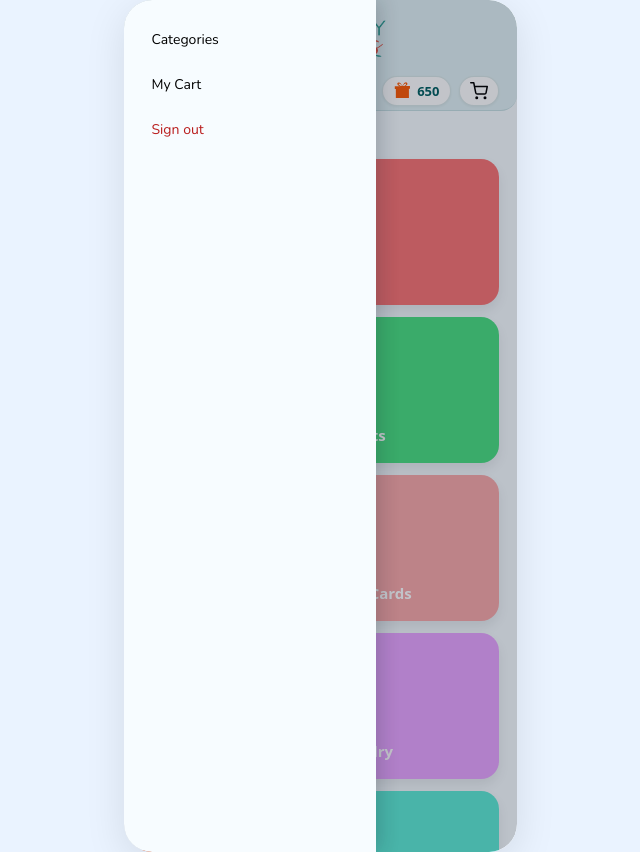
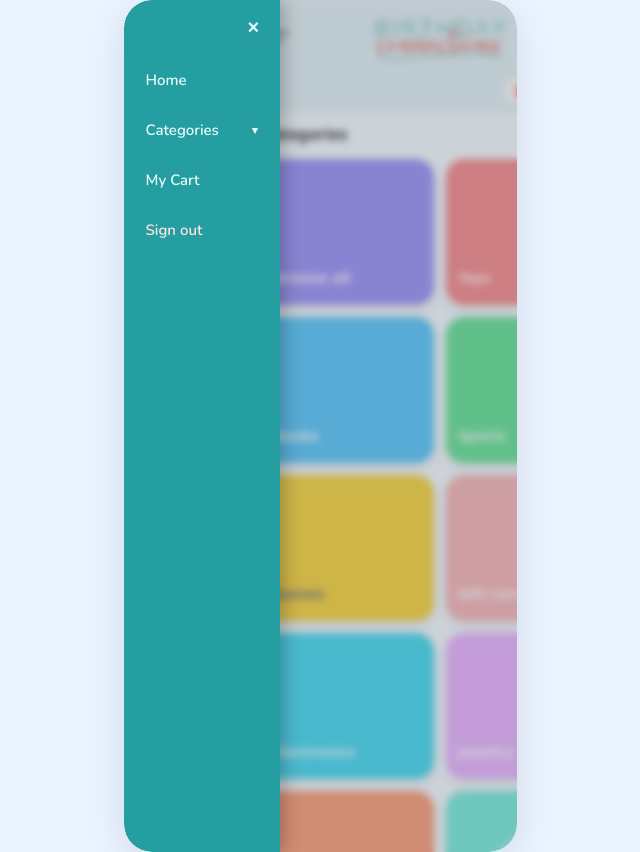
Before and after one commit to mghali-max/birthday-market, a React (Create React App) app: page / in a window 1280 px wide. Both pictures are taken after a click on the button "Menu". Shown: the whole page, without its empty margins (320-960 px from the left). Built offline with nearby package versions, Linux system fonts and the light colour scheme.

Commit message:
Add slide-out drawer with expandable categories + UI updates

```diff
--- a/src/App.css
+++ b/src/App.css
@@ -817,62 +817,192 @@ body {
 }
 
 /* --- SLIDE-OUT HAMBURGER DRAWER --- */
+/* -------------------------------------------------- */
+/* -------------------------------------------------- */
+/* SLIDE-OUT HAMBURGER DRAWER (CONTENT PUSHES RIGHT)  */
+/* -------------------------------------------------- */
+/* ---------- SLIDE-OUT HAMBURGER DRAWER ---------- */
+
+/* anchor overlay/drawer */
+.screen {
+  position: relative;
+}
+
+/* inner content that moves when menu opens */
+.screen-inner {
+  height: 100%;
+  transition:
+    transform 0.25s ease-out,
+    filter 0.25s ease-out,
+    opacity 0.25s ease-out;
+}
+
+/* when menu is open: push a bit, fade + blur content */
+.screen-inner.shifted {
+  transform: translateX(120px);    /* smaller push distance */
+  filter: blur(2px);
+  opacity: 0.75;
+}
+
+/* ---------------- OVERLAY ---------------- */
 .drawer-overlay {
   position: absolute;
   inset: 0;
   border-radius: 28px;
-  background: rgba(15, 23, 42, 0.25);
+
+  /* darker + stronger blur so the page feels “faded back” */
+  background: rgba(15, 23, 42, 0.18);
+  backdrop-filter: blur(3px);
+
   z-index: 30;
 }
 
+/* ---------------- DRAWER PANEL ---------------- */
 .drawer {
   position: absolute;
   top: 0;
   left: 0;
   bottom: 0;
-  width: 220px;
-  padding: 20px 16px;
-  background: #f7fcff;
+
+  width: 120px;                         /* narrower menu */
+  padding: 60px 18px 24px;              /* ⬅ more top padding so X and first item don't overlap */
+
+  background: #249EA0;                  /* your teal */
   border-radius: 28px 0 0 28px;
-  box-shadow: 4px 0 20px rgba(15, 23, 42, 0.2);
+  box-shadow: 4px 0 18px rgba(0, 0, 0, 0.25);
+
   z-index: 31;
 
   display: flex;
   flex-direction: column;
-  gap: 4px;
+  gap: 10px;
 
-  animation: drawerSlideIn 0.18s ease-out;
+  animation: drawerSlideIn 0.25s ease-out;
 }
 
+/* ---------------- MENU ITEMS ---------------- */
 .drawer-item {
   width: 100%;
   text-align: left;
-  padding: 10px 12px;
-  border-radius: 12px;
+
+  padding: 10px 4px;
+  border-radius: 10px;
   border: none;
-  background: none;
-  font-size: 14px;
+  background: transparent;
+
+  font-size: 15px;
+  font-weight: 600;
   font-family: var(--font-ui);
+  color: #e6fdfd;                       /* light teal/white text */
+
   cursor: pointer;
-}
-
-.drawer-item + .drawer-item {
-  margin-top: 2px;
+  transition:
+    background 0.15s ease-out,
+    transform 0.1s ease-out;
 }
 
 .drawer-item:hover {
-  background: #eef2ff;
+  background: rgba(255, 255, 255, 0.15);
+  transform: translateX(2px);
 }
 
+/* special for Sign out */
 .drawer-item-danger {
-  color: #b91c1c;
+  color: #ffe4e6;
 }
 
+.drawer-item-danger:hover {
+  background: rgba(255, 255, 255, 0.2);
+}
+
+/* --- Drawer Close Button (top-right) --- */
+.drawer-close-btn {
+  position: absolute;
+  top: 16px;
+  right: 16px;
+
+  width: 22px;
+  height: 22px;
+
+  background: transparent;
+  border: none;
+  color: #e6fdfd;
+  font-size: 20px;
+  font-weight: 700;
+  line-height: 1;
+
+  cursor: pointer;
+  transition: opacity 0.2s, transform 0.1s;
+}
+
+.drawer-close-btn:hover {
+  opacity: 0.75;
+}
+
+.drawer-close-btn:active {
+  transform: scale(0.95);
+}
+
+/* ---------------- ANIMATION ---------------- */
 @keyframes drawerSlideIn {
   from {
     transform: translateX(-100%);
+    opacity: 0.6;
   }
   to {
     transform: translateX(0);
+    opacity: 1;
   }
 }
+/* header-style item with caret */
+.drawer-item-header {
+  display: flex;
+  align-items: center;
+  justify-content: space-between;
+}
+
+/* little arrow on the right */
+.drawer-caret {
+  font-size: 11px;
+  transition: transform 0.15s ease-out;
+}
+
+.drawer-caret.open {
+  transform: rotate(180deg);
+}
+
+/* sublist container */
+.drawer-sublist {
+  margin-top: 4px;
+  margin-left: 4px;
+  display: flex;
+  flex-direction: column;
+  gap: 2px;
+}
+
+/* each category inside the sublist */
+.drawer-subitem {
+  border: none;
+  background: transparent;
+  text-align: left;
+
+  padding: 6px 2px;
+  border-radius: 8px;
+
+  font-size: 13px;
+  font-weight: 500;
+  font-family: var(--font-ui);
+  color: #eafefe;
+  cursor: pointer;
+
+  transition:
+    background 0.15s ease-out,
+    transform 0.1s ease-out,
+    opacity 0.15s ease-out;
+}
+
+.drawer-subitem:hover {
+  background: rgba(255, 255, 255, 0.12);
+  transform: translateX(2px);
+  opacity: 0.95;
+}
--- a/src/Home.js
+++ b/src/Home.js
@@ -10,11 +10,13 @@ import { CATEGORIES } from "./data";
 export default function Home({ points = 100 }) {
   const navigate = useNavigate();
   const [menuOpen, setMenuOpen] = useState(false);
+  const [categoriesOpen, setCategoriesOpen] = useState(false);
 
   return (
     <div className="screen">
+      {/* Everything that shifts lives inside screen-inner */}
+      <div className={`screen-inner ${menuOpen ? "shifted" : ""}`}>
         <header className="header">
-        {/* ROW 1: hamburger + centered logo */}
           <div className="home-header-row home-header-row1">
             <div className="header-left">
               <button
@@ -37,7 +39,6 @@ export default function Home({ points = 100 }) {
             <div className="header-right-spacer" />
           </div>
 
-        {/* ROW 2: points + cart */}
           <div className="home-header-row home-header-row2">
             <div className="header-right">
               <div className="points-inline">
@@ -47,11 +48,7 @@ export default function Home({ points = 100 }) {
                 <span className="points-value">{points}</span>
               </div>
 
-            <Link
-              to="/cart"
-              className="icon-button cart-button"
-              aria-label="Cart"
-            >
+              <Link to="/cart" className="icon-button cart-button">
                 <svg
                   xmlns="http://www.w3.org/2000/svg"
                   viewBox="0 0 24 24"
@@ -62,57 +59,15 @@ export default function Home({ points = 100 }) {
                   strokeLinejoin="round"
                   className="cart-svg"
                 >
-                <circle cx="9" cy="21" r="1"></circle>
-                <circle cx="20" cy="21" r="1"></circle>
-                <path d="M1 1h4l2.68 13.39a2 2 0 0 0 2 1.61h9.72a2 2 0 0 0 2-1.61L23 6H6"></path>
+                  <circle cx="9" cy="21" r="1" />
+                  <circle cx="20" cy="21" r="1" />
+                  <path d="M1 1h4l2.68 13.39a2 2 0 0 0 2 1.61h9.72a2 2 0 0 0 2-1.61L23 6H6" />
                 </svg>
               </Link>
             </div>
           </div>
         </header>
 
-      {/* SLIDE-OUT DRAWER (same as Category/Product/Cart) */}
-      {menuOpen && (
-        <>
-          <div
-            className="drawer-overlay"
-            onClick={() => setMenuOpen(false)}
-          />
-          <nav className="drawer">
-            <button
-              className="drawer-item"
-              onClick={() => {
-                navigate("/");
-                setMenuOpen(false);
-              }}
-            >
-              Categories
-            </button>
-
-            <button
-              className="drawer-item"
-              onClick={() => {
-                navigate("/cart");
-                setMenuOpen(false);
-              }}
-            >
-              My Cart
-            </button>
-
-            <button
-              className="drawer-item drawer-item-danger"
-              onClick={() => {
-                alert("Signed out (placeholder)");
-                setMenuOpen(false);
-              }}
-            >
-              Sign out
-            </button>
-          </nav>
-        </>
-      )}
-
-      {/* CONTENT */}
         <main className="content">
           <div className="content-header">
             <h3 className="section-title">Categories</h3>
@@ -132,5 +87,93 @@ export default function Home({ points = 100 }) {
           </div>
         </main>
       </div>
+
+      {/* DRAWER */}
+      {menuOpen && (
+        <>
+          <div
+            className="drawer-overlay"
+            onClick={() => setMenuOpen(false)}
+          />
+
+          <nav className="drawer">
+            {/* Close btn */}
+            <button
+              className="drawer-close-btn"
+              aria-label="Close menu"
+              onClick={() => setMenuOpen(false)}
+            >
+              ×
+            </button>
+
+            {/* HOME LINK (NEW) */}
+            <button
+              className="drawer-item"
+              onClick={() => {
+                navigate("/");
+                setMenuOpen(false);
+              }}
+            >
+              Home
+            </button>
+
+            {/* CATEGORIES (expandable) */}
+            <button
+              className="drawer-item drawer-item-header"
+              onClick={() => setCategoriesOpen((open) => !open)}
+            >
+              <span>Categories</span>
+              <span
+                className={`drawer-caret ${
+                  categoriesOpen ? "open" : ""
+                }`}
+              >
+                ▾
+              </span>
+            </button>
+
+            {categoriesOpen && (
+              <div className="drawer-sublist">
+                {CATEGORIES.map((cat) => (
+                  <button
+                    key={cat.id}
+                    className="drawer-subitem"
+                    onClick={() => {
+                      navigate(`/category/${cat.id}`);
+                      setMenuOpen(false);
+                      setCategoriesOpen(false);
+                    }}
+                  >
+                    {cat.name}
+                  </button>
+                ))}
+              </div>
+            )}
+
+            {/* CART */}
+            <button
+              className="drawer-item"
+              onClick={() => {
+                navigate("/cart");
+                setMenuOpen(false);
+              }}
+            >
+              My Cart
+            </button>
+
+            {/* SIGN OUT */}
+            <button
+              className="drawer-item drawer-item-danger"
+              onClick={() => {
+                alert("Signed out (placeholder)");
+                setMenuOpen(false);
+              }}
+            >
+              Sign out
+            </button>
+          </nav>
+        </>
+      )}
+    </div>
   );
 }
```
Lines whose indentation alone changed are shown as unchanged.
